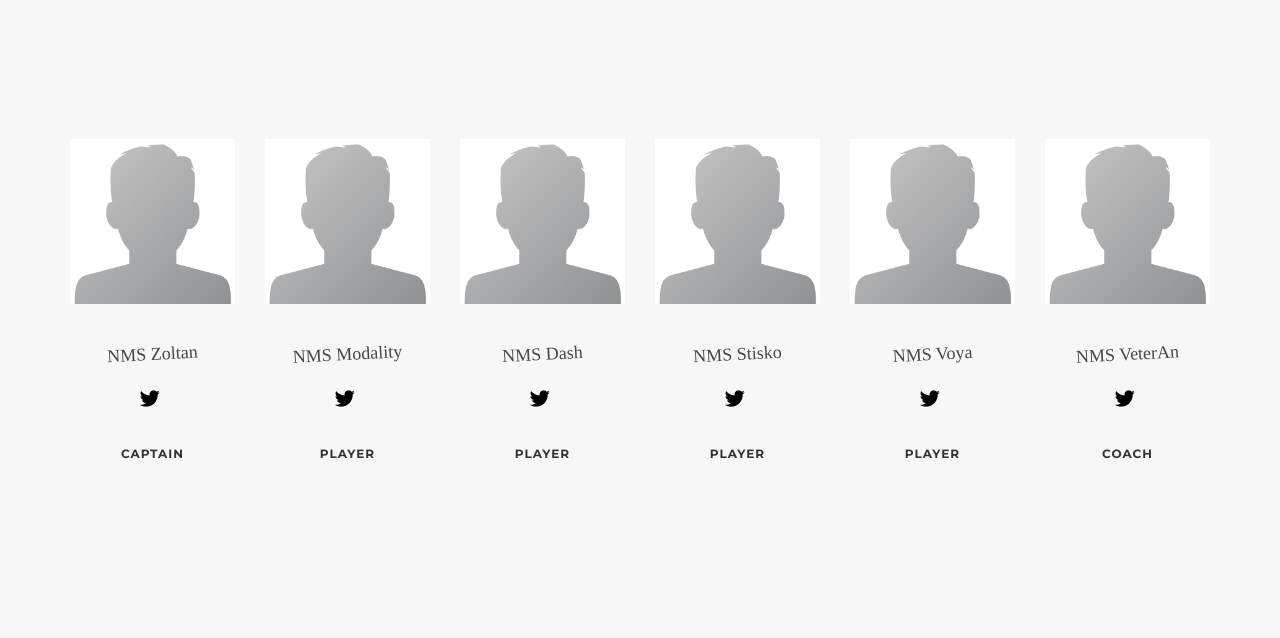
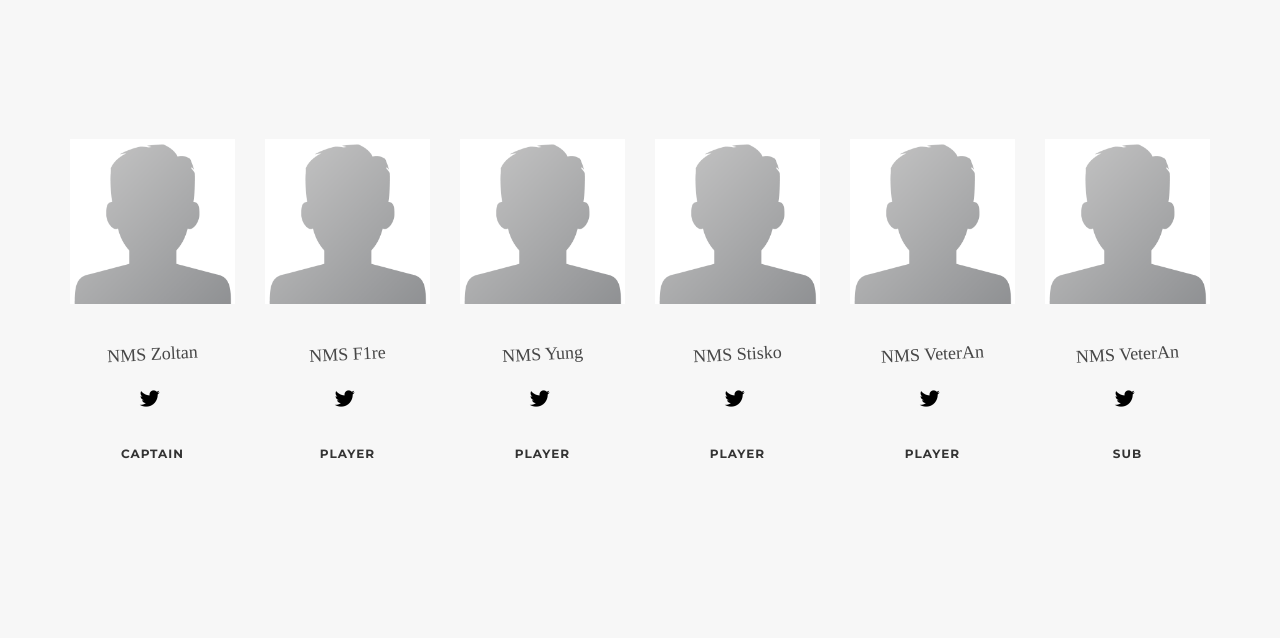
Before and after one commit to PeterRansome/NMS_website, a PHP site: page /rocket-league.php in a window 1280 px wide. Shown: the part 291-929 px from the top of the page. Run offline with PHP 8.4, Linux system fonts and the light colour scheme; some libraries are stand-ins or nearby versions; some web fonts are replaced.

Commit message:
Rocket League
Updated the rocket league so everything is sorted there

```diff
--- a/rocket-league.php
+++ b/rocket-league.php
@@ -14,7 +14,7 @@
 	<section class="bg-gray text-center">
     <div class="container wow fadeIn">
       <div class="row justify-content-center">
-          <div class="col-md-2 col-sm-6">
+      <div class="col-md-2 col-sm-6">
             <p><img class="img-responsive center-block" src="/assets/img/default.png" alt=""></p>
             <h2 class="classic">NMS Zoltan</h2>
             <ul class="list-inline">
@@ -24,17 +24,17 @@
           </div>
           <div class="col-md-2 col-sm-6">
             <p><img class="img-responsive center-block" src="/assets/img/default.png" alt=""></p>
-            <h2 class="classic">NMS Modality</h2>
+            <h2 class="classic">NMS F1re</h2>
             <ul class="list-inline">
-              <li><a href="https://twitter.com/ModalityR6"><i class="fab fa-twitter fa-lg"></i></a></li>
+              <li><a href="https://twitter.com/F1RE_R6"><i class="fab fa-twitter fa-lg"></i></a></li>
             </ul>
             <h6>Player</h6>
           </div>
           <div class="col-md-2 col-sm-6">
             <p><img class="img-responsive center-block" src="/assets/img/default.png" alt=""></p>
-            <h2 class="classic">NMS Dash</h2>
+            <h2 class="classic">NMS Yung</h2>
             <ul class="list-inline">
-              <li><a href="https://twitter.com/xDashii"><i class="fab fa-twitter fa-lg"></i></a></li>
+              <li><a href="https://twitter.com/yungisBAD"><i class="fab fa-twitter fa-lg"></i></a></li>
             </ul>
             <h6>Player</h6>
           </div>
@@ -48,9 +48,9 @@
           </div>
           <div class="col-md-2 col-sm-6">
             <p><img class="img-responsive center-block" src="/assets/img/default.png" alt=""></p>
-            <h2 class="classic">NMS Voya</h2>
+            <h2 class="classic">NMS VeterAn</h2>
             <ul class="list-inline">
-              <li><a href="https://twitter.com/the_voya"><i class="fab fa-twitter fa-lg"></i></a></li>
+              <li><a href="https://twitter.com/R6VeterAn"><i class="fab fa-twitter fa-lg"></i></a></li>
             </ul>
             <h6>Player</h6>
           </div>
@@ -58,9 +58,9 @@
             <p><img class="img-responsive center-block" src="/assets/img/default.png" alt=""></p>
             <h2 class="classic">NMS VeterAn</h2>
             <ul class="list-inline">
-              <li><a href="https://twitter.com/R6VeterAn"><i class="fab fa-twitter fa-lg"></i></a></li>
+              <li><a href="https://twitter.com/the_voya"><i class="fab fa-twitter fa-lg"></i></a></li>
             </ul>
-            <h6>Coach</h6>
+            <h6>Sub</h6>
           </div>
         </div>
       </div>
```
Also changed, not shown: rocket-league.html (+8 -8 lines).
